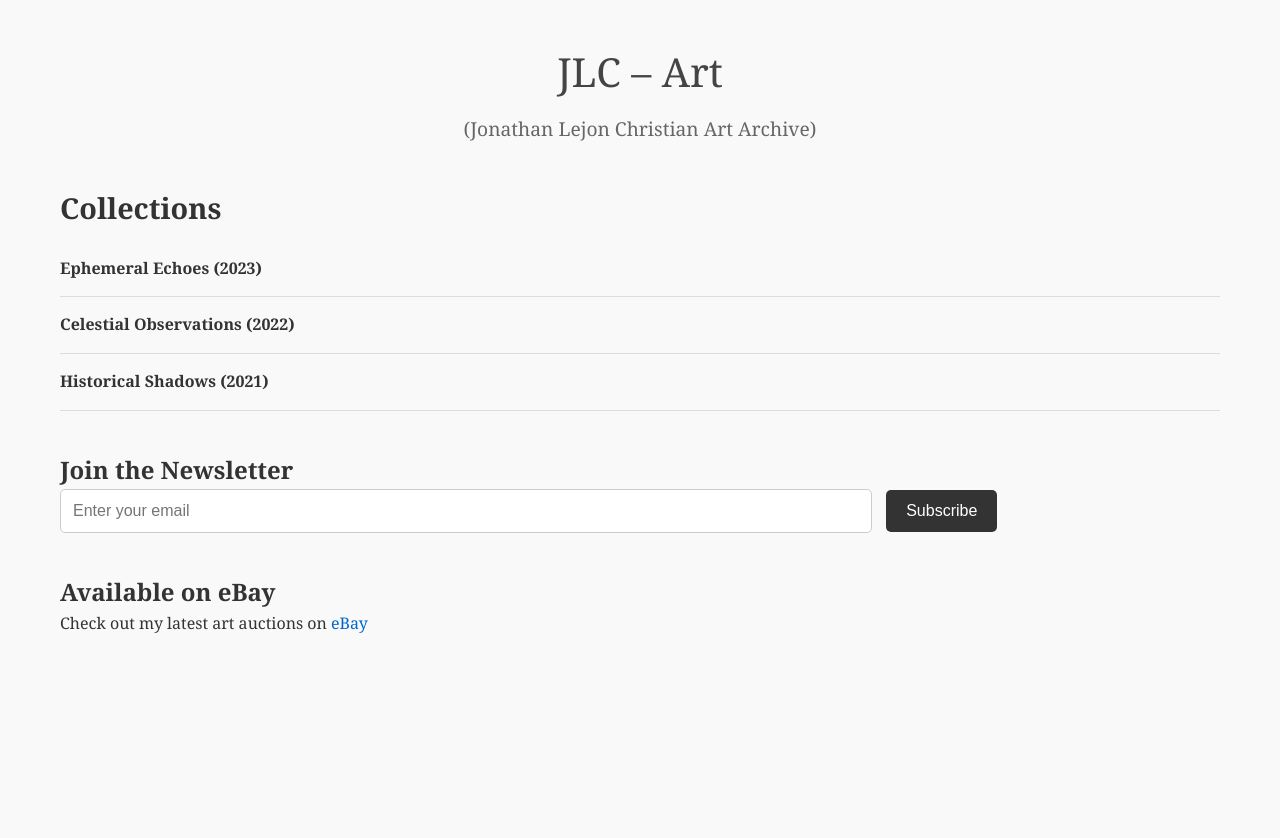
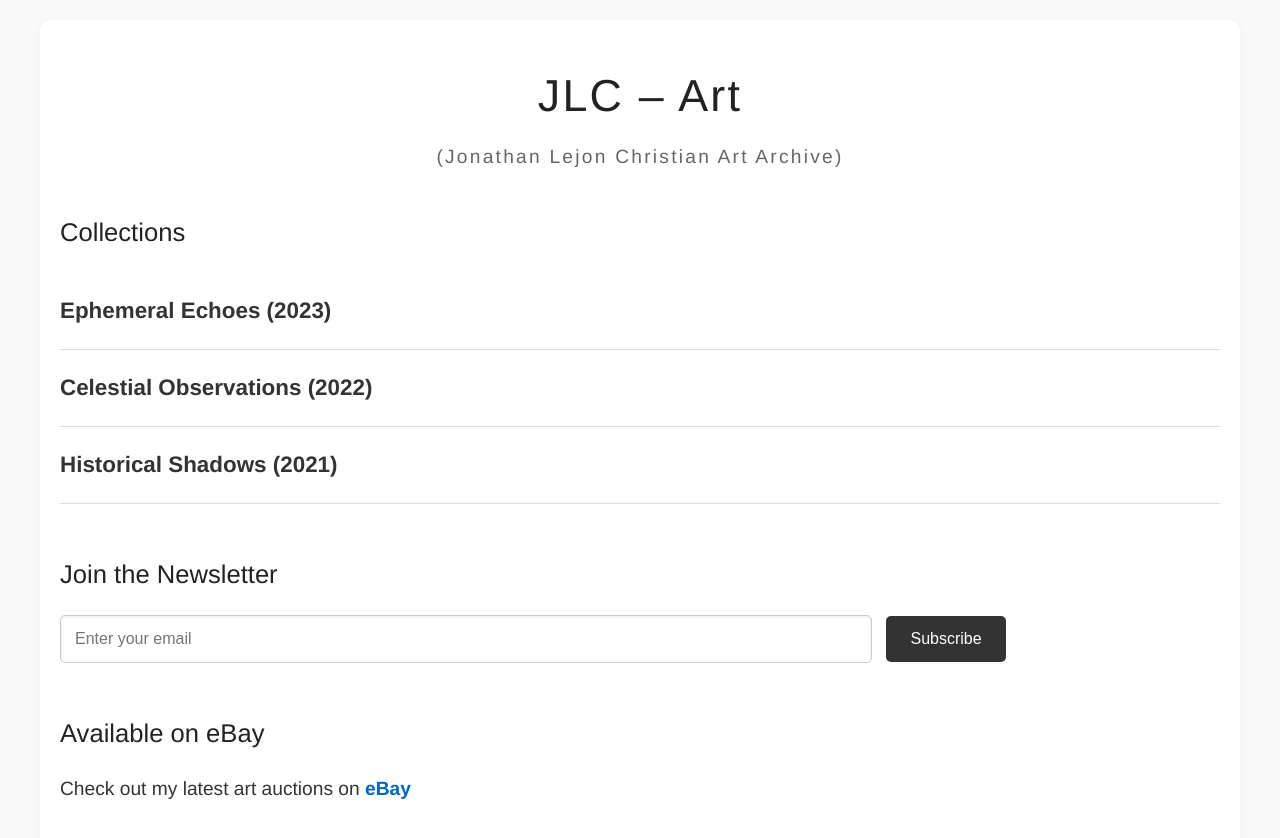
Before and after one commit to BebeFoy/jlc-art.github.io, a plain HTML site: page index.html in a window 1280 px wide. Before the commit the page ends 800 px from the top, so only its background shows below. Drawn offline with Linux system fonts and the light colour scheme.

Commit message:
Update styles.css

```diff
--- a/styles.css
+++ b/styles.css
@@ -6,7 +6,7 @@
 }
 
 body {
-  font-family: 'Georgia', serif;
+  font-family: 'Helvetica Neue', Helvetica, Arial, sans-serif;
   background-color: #f9f9f9;
   color: #333;
   line-height: 1.6;
@@ -16,34 +16,41 @@ body {
 .container {
   max-width: 1200px;
   margin: 0 auto;
-  padding: 20px;
+  padding: 40px 20px;
+  background-color: white;
+  border-radius: 12px;
+  box-shadow: 0 4px 12px rgba(0, 0, 0, 0.05);
 }
 
 /* Header Styles */
 header h1 {
-  font-size: 2.5rem;
-  font-weight: 300;
+  font-size: 2.8rem;
+  font-weight: 400;
   text-align: center;
-  color: #444;
-  margin-bottom: 20px;
+  color: #222;
+  margin-bottom: 40px;
+  letter-spacing: 0.05em;
 }
 
 header h1 span {
   font-size: 1.2rem;
-  font-weight: 400;
+  font-weight: 300;
   display: block;
   margin-top: 10px;
   color: #666;
 }
 
+/* Section Headings */
+h2 {
+  font-size: 1.6rem;
+  font-weight: 500;
+  color: #222;
+  margin-bottom: 20px;
+}
+
 /* Collection Section */
 #collections {
-  margin-top: 40px;
-}
-
-#collections h2 {
-  font-size: 1.8rem;
-  margin-bottom: 10px;
+  margin-bottom: 50px;
 }
 
 #collectionList {
@@ -53,7 +60,7 @@ header h1 span {
 
 #collectionList li {
   border-bottom: 1px solid #ddd;
-  padding: 15px 0;
+  padding: 20px 0;
   transition: background-color 0.3s ease;
 }
 
@@ -67,6 +74,7 @@ header h1 span {
   font-weight: bold;
   display: block;
   transition: color 0.3s ease;
+  font-size: 1.4rem;
 }
 
 #collectionList li a:hover {
@@ -75,20 +83,21 @@ header h1 span {
 
 /* Newsletter Section */
 #newsletter {
-  margin-top: 40px;
+  margin-bottom: 50px;
 }
 
 #newsletter input[type="email"] {
   width: 70%;
-  padding: 12px;
+  padding: 14px;
   font-size: 1rem;
   border: 1px solid #ccc;
   border-radius: 5px;
   margin-right: 10px;
+  box-shadow: inset 0 1px 3px rgba(0, 0, 0, 0.1);
 }
 
 #newsletter button {
-  padding: 12px 20px;
+  padding: 14px 24px;
   font-size: 1rem;
   background-color: #333;
   color: #fff;
@@ -104,12 +113,17 @@ header h1 span {
 
 /* eBay Auction Section */
 #ebay {
-  margin-top: 40px;
+  margin-bottom: 50px;
+}
+
+#ebay p {
+  font-size: 1.2rem;
 }
 
 #ebay a {
   color: #0066cc;
   text-decoration: none;
+  font-weight: bold;
 }
 
 #ebay a:hover {
```
